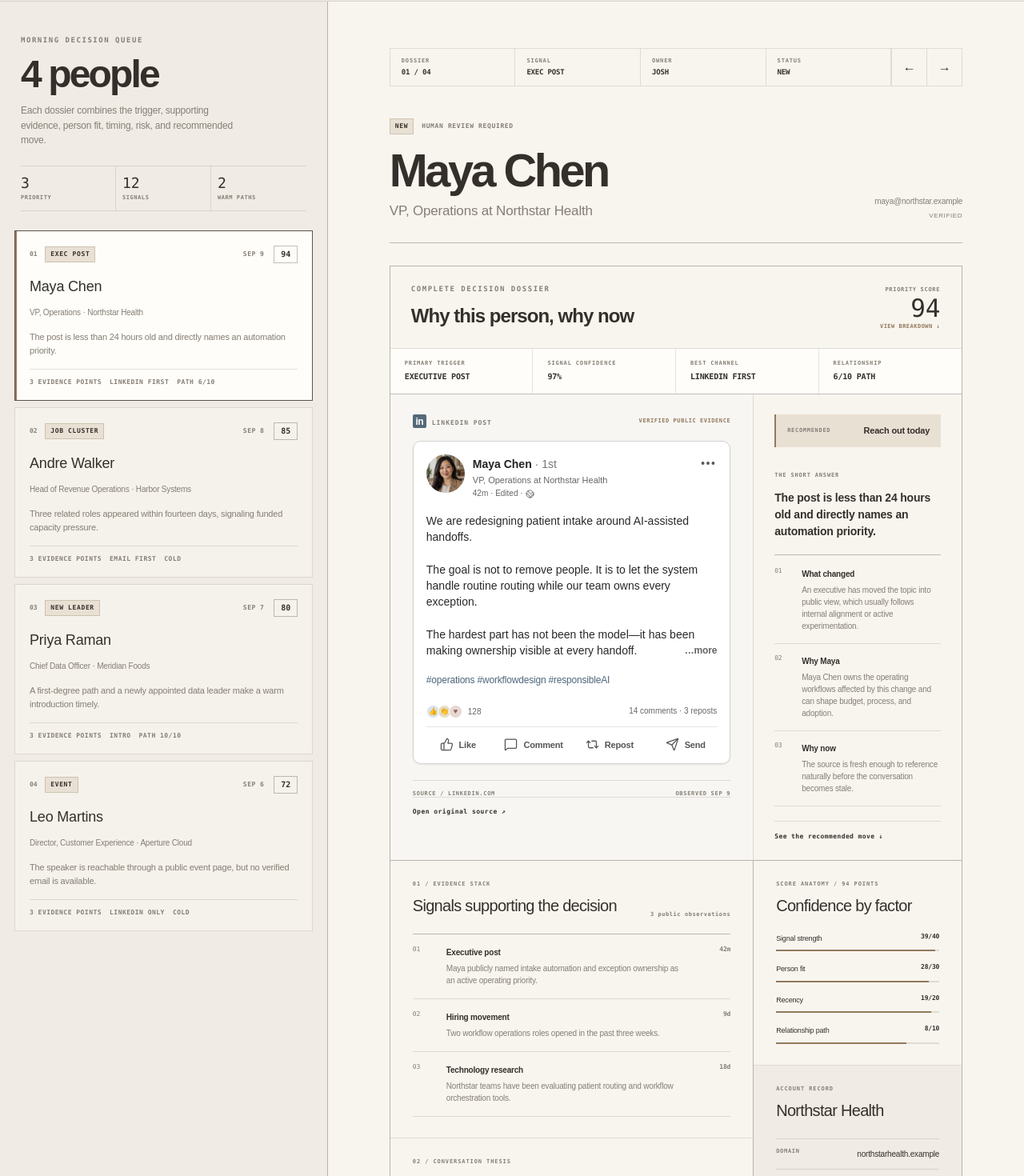
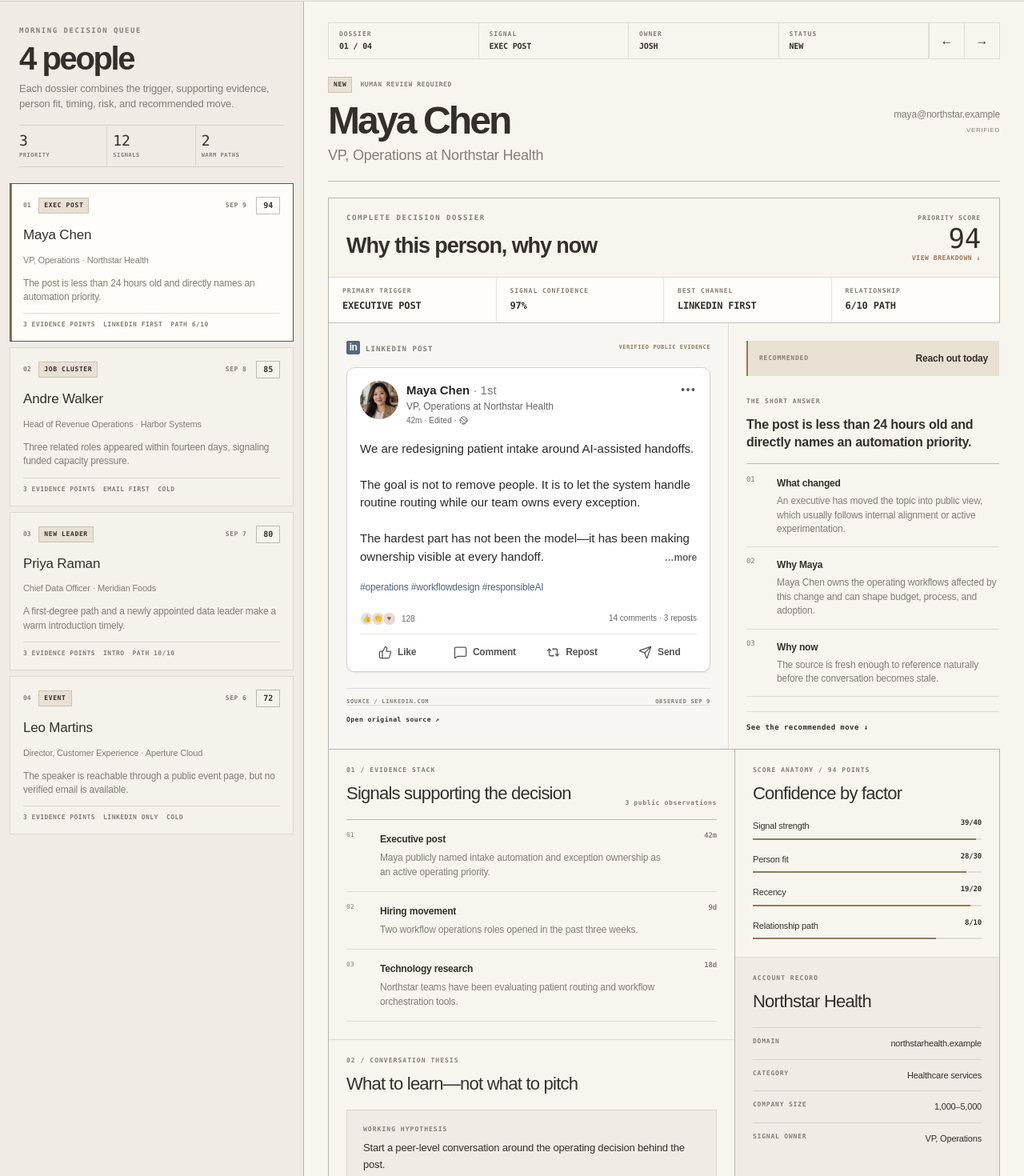
Before and after one commit to githolla/night-watch, a Next.js app: page /desk in a window 1280 px wide. Shown: the part 111-1581 px from the top of the page at 80% size. Built offline with nearby package versions, Linux system fonts and the light colour scheme; no server answers.

Commit message:
Use the full morning desk workspace

```diff
--- a/src/app/globals.css
+++ b/src/app/globals.css
@@ -70,3 +70,75 @@
 @media(max-width:1100px){.intel-detail-grid{grid-template-columns:1fr}.intel-main{border-right:0;border-bottom:1px solid var(--line-strong)}.move-grid{grid-template-columns:1fr 1fr}.move-grid>div:nth-child(2){border-right:0}.move-grid>div:nth-child(n+3){border-top:1px solid rgba(243,239,231,.18)}}
 @media(max-width:850px){.desk-context-bar{grid-template-columns:1fr 1fr auto}.desk-context-bar>div:nth-child(3),.desk-context-bar>div:nth-child(4){display:none}.verdict-strip{grid-template-columns:1fr 1fr}.verdict-strip>div:nth-child(2){border-right:0}.verdict-strip>div:nth-child(n+3){border-top:1px solid var(--line)}.move-grid{grid-template-columns:1fr}.move-grid>div{border-right:0;border-top:1px solid rgba(243,239,231,.18);padding-left:0}.move-grid>div:first-child{border-top:0}.verification-strip{display:grid;gap:10px}.copybox-head{display:grid;gap:12px}}
 @media(max-width:520px){.verdict-strip{grid-template-columns:1fr}.verdict-strip>div{border-right:0;border-top:1px solid var(--line)}.verdict-strip>div:first-child{border-top:0}.decision-head{align-items:start}.decision-head h2{font-size:21px}.source-preview,.rationale,.intel-section,.recommended-move{padding:22px 18px}.source-preview-head{align-items:flex-start;flex-wrap:wrap}.source-age{width:100%;margin:0}.move-heading{display:grid;gap:10px}.move-heading h3{font-size:21px}.queue-summary{margin-bottom:4px}}
+
+/* Dense desktop decision workspace */
+@media(min-width:851px){
+  .desk{grid-template-columns:380px minmax(0,1fr)}
+  .queue-head{padding:30px 24px 20px}
+  .queue h1{font-size:40px;margin:9px 0 10px}
+  .queue-head p{font-size:13px;line-height:1.45;max-width:320px}
+  .queue-summary{margin-top:16px}
+  .queue-summary>div{padding:10px 7px}
+  .queue-card{margin:0 12px 7px;padding:16px;width:calc(100% - 24px)}
+  .queue-card h3{font-size:17px;margin-top:13px}
+  .queue-card small{font-size:11px}
+  .queue-card p{font-size:12px;line-height:1.45;margin-top:10px}
+  .queue-reason{margin-top:11px;padding-top:10px}
+  .detail{padding:26px 30px 70px}
+  .detail-inner{max-width:none;margin:0}
+  .desk-context-bar{margin-bottom:22px}
+  .desk-context-bar>div:not(.desk-nav){padding:10px 13px}
+  .desk-context-bar span{font-size:8px}
+  .desk-context-bar strong{font-size:10px}
+  .person-header{align-items:center;padding-bottom:18px;margin-bottom:20px}
+  .detail h1{font-size:48px;margin:12px 0 7px}
+  .subtitle{font-size:18px}
+  .person-contact{font-size:12px}
+  .decision-head{padding:18px 22px}
+  .decision-head h2{font-size:27px}
+  .decision-score strong{font-size:34px}
+  .decision-score span,.decision-score small{font-size:8px}
+  .verdict-strip>div{padding:13px 17px}
+  .verdict-strip span{font-size:8px}
+  .verdict-strip strong{font-size:12px}
+  .decision-grid{grid-template-columns:minmax(500px,1.18fr) minmax(360px,.82fr)}
+  .source-preview,.rationale{padding:22px}
+  .source-label span{font-size:9px}
+  .linkedin-header strong{font-size:15px}
+  .linkedin-header p{font-size:12px}
+  .linkedin-body p{font-size:15px;line-height:1.5}
+  .linkedin-actions span{font-size:12px}
+  .recommendation-chip{padding:13px 14px;margin-bottom:17px}
+  .recommendation-chip span{font-size:8px}
+  .recommendation-chip strong{font-size:12px}
+  .rationale-intro{padding-bottom:15px}
+  .rationale-intro span{font-size:8px}
+  .rationale-intro p{font-size:16px;line-height:1.4}
+  .rationale-item{grid-template-columns:28px 1fr;padding:13px 0}
+  .rationale-item>span{font-size:9px}
+  .rationale-item strong{font-size:12px}
+  .rationale-item p{font-size:12px;line-height:1.45}
+  .rationale-jump{font-size:9px}
+  .intel-detail-grid{grid-template-columns:minmax(0,1.35fr) minmax(330px,.65fr)}
+  .intel-section{padding:22px}
+  .intel-section-head{margin-bottom:16px}
+  .intel-section-head>span{font-size:8px}
+  .intel-section-head h3{font-size:22px}
+  .intel-section-head small{font-size:8px}
+  .supporting-signals strong{font-size:12px}
+  .supporting-signals p{font-size:12px}
+  .supporting-signals time{font-size:9px}
+  .thesis-block>span{font-size:8px}
+  .thesis-block>p{font-size:13px}
+  .thesis-block blockquote{font-size:20px}
+  .score-row span{font-size:11px}
+  .score-row strong{font-size:9px}
+  .account-context dt{font-size:8px}
+  .account-context dd{font-size:11px}
+  .recommended-move{padding:24px 22px}
+  .move-heading{margin-bottom:18px}
+  .move-grid strong{font-size:12px}
+  .move-grid p{font-size:11px}
+  .verification-strip{font-size:8px}
+}
+@media(min-width:1500px){.desk{grid-template-columns:400px minmax(0,1fr)}.detail{padding-left:36px;padding-right:36px}}
```
